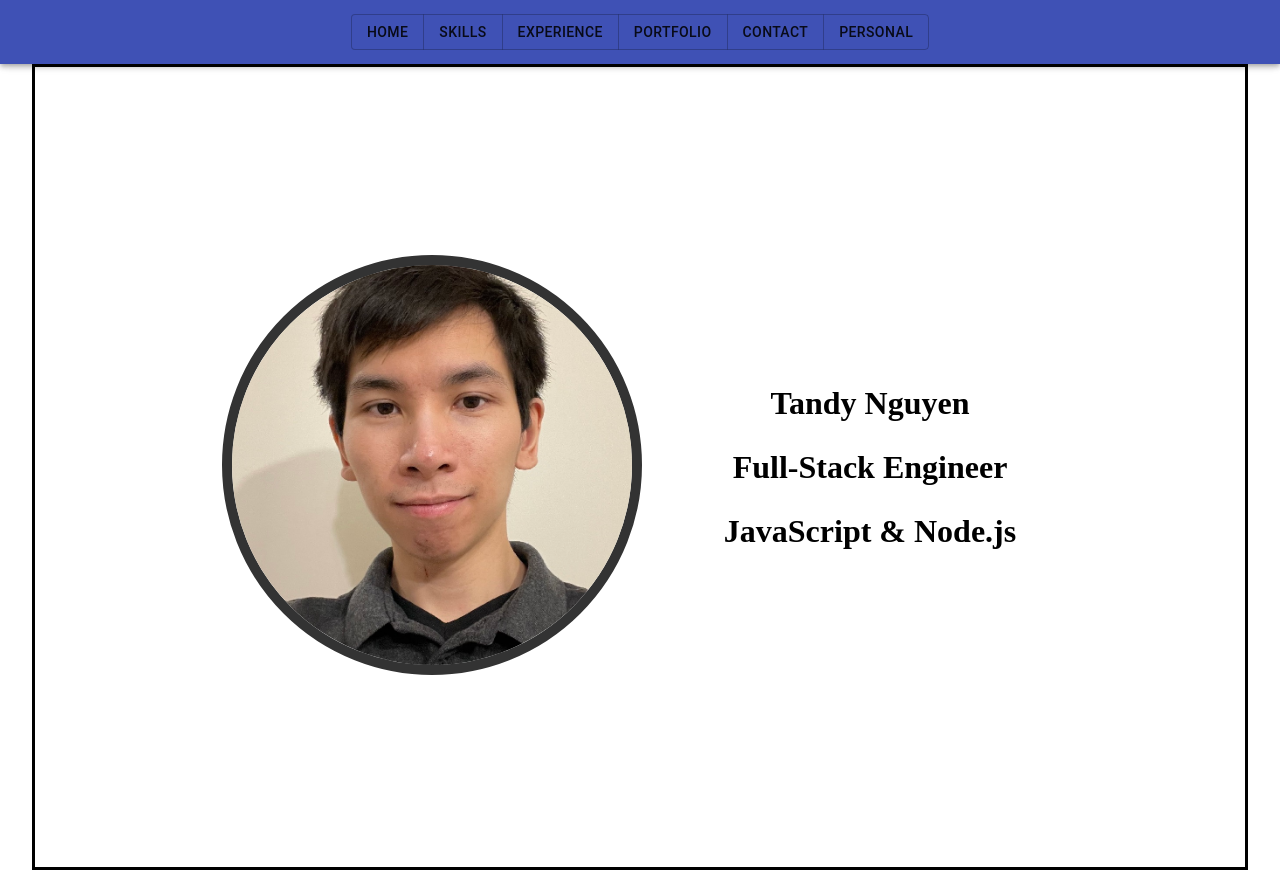
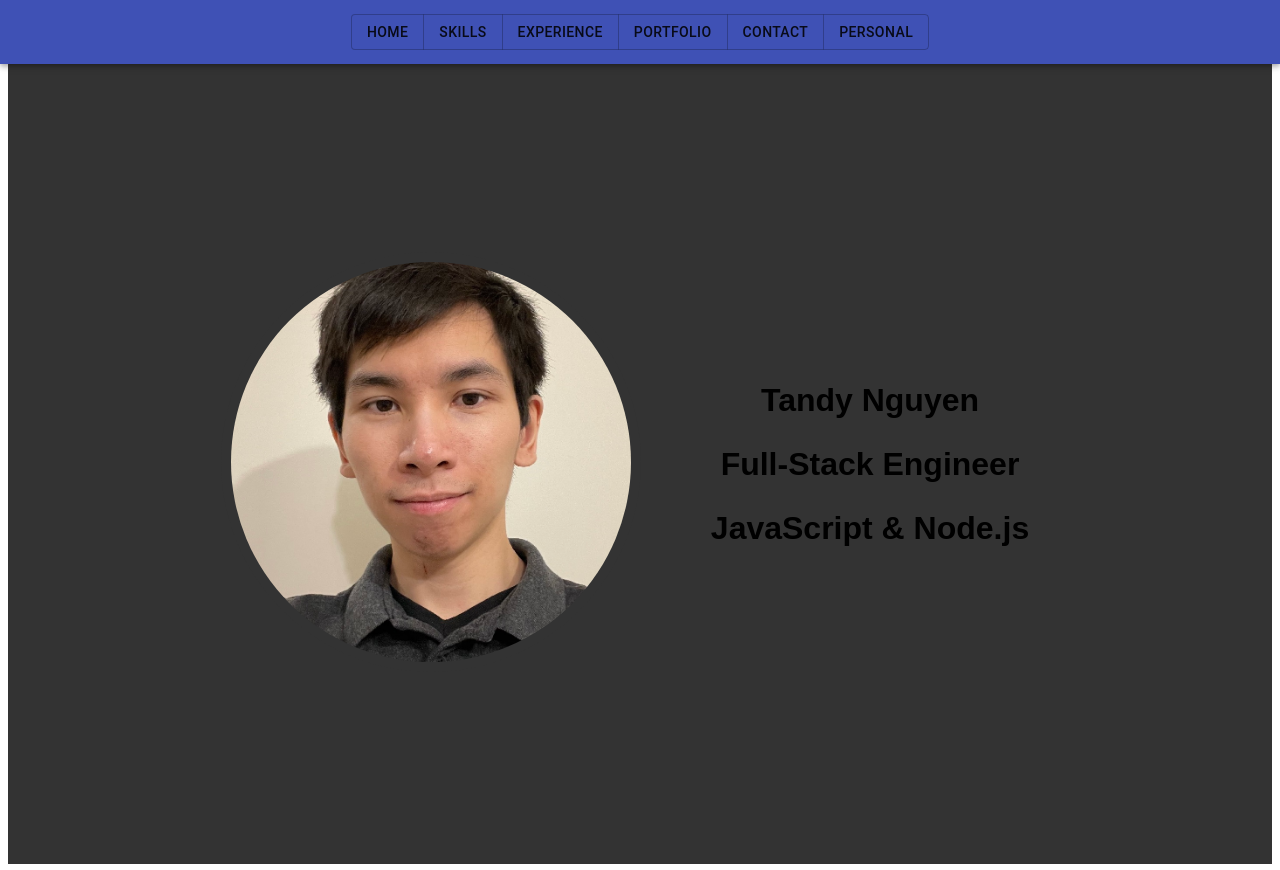
Before and after one commit to TandyN/my-website, a React app: page / in a window 1280 px wide. Built offline with nearby package versions, Linux system fonts and the light colour scheme.

Commit message:
Add wrapper around app

```diff
--- a/src/components/App.jsx
+++ b/src/components/App.jsx
@@ -10,15 +10,23 @@ import SectionPortfilio from './SectionPortfolio';
 import SectionContact from './SectionContact';
 import SectionPersonal from './SectionPersonal';
 
+const appBox = makeStyles({
+  root: {
+    backgroundColor: '#333',
+    height: '100%',
+  }
+});
+
 const componentBox = makeStyles({
   root: {
-    borderStyle: 'solid',
+    fontFamily: 'sans-serif',
     height: '100%',
     marginTop: '64px',
   }
 });
 
 const App = () => {
+  const appBoxClass = appBox();
   const componentBoxClass = componentBox();
 
   const [currentPage, setCurrentPage] = React.useState((0));
@@ -43,8 +51,12 @@ const App = () => {
   }
 
   return (
+    <Box
+      className={appBoxClass.root}
+    >
       <Container
         maxWidth="xl"
+        className={appBoxClass.root}
       >
         <MenuBar hanldeMenuBarClick={hanldeMenuBarClick} />
         <Box
@@ -53,6 +65,7 @@ const App = () => {
             {currentComponent}
         </Box>
       </Container>
+    </Box>
   )
 }
 
```
Lines whose indentation alone changed are shown as unchanged.
